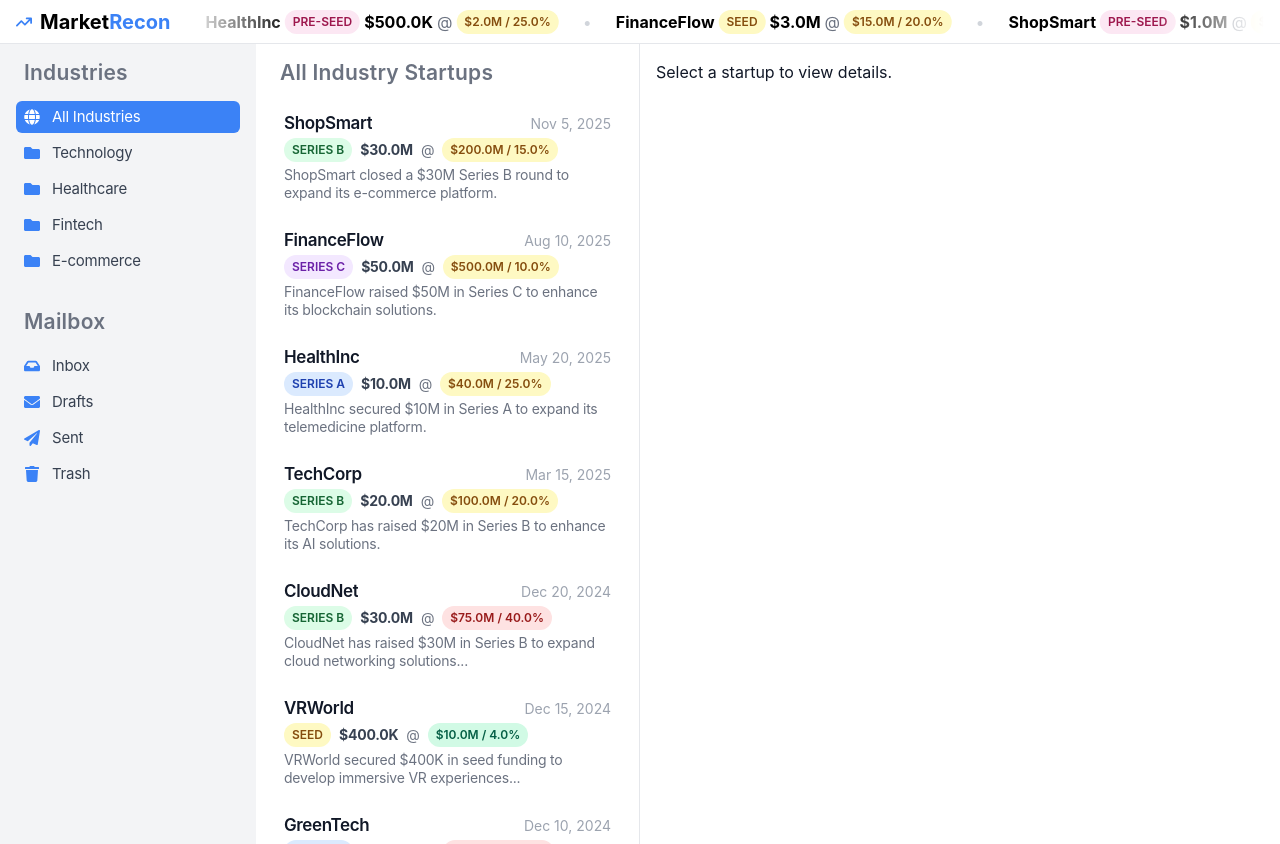
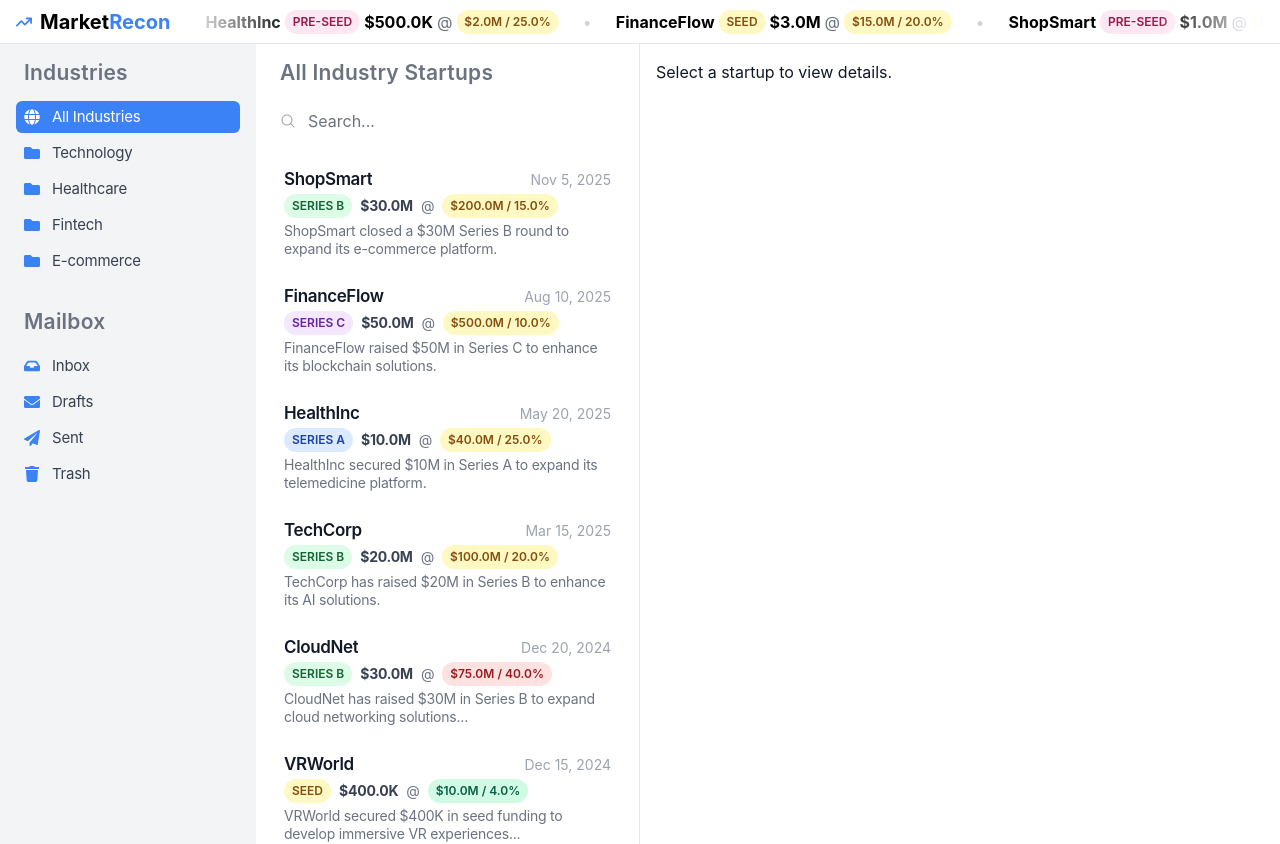
Before and after one commit to buzsh/recon, a Next.js app: page / in a window 1280 px wide. Built offline with nearby package versions, Linux system fonts and the light colour scheme.

Commit message:
feat: startup list search section

```diff
--- a/components/StartupList.tsx
+++ b/components/StartupList.tsx
@@ -3,6 +3,7 @@ import { Startup } from "../data/types";
 import { formatCurrency } from "../app/utils/formatCurrency";
 import FundingRoundPill from "./FundingRoundPill";
 import ValuationPill from "./ValuationPill";
+import { HiMagnifyingGlass } from "react-icons/hi2";
 
 interface StartupListProps {
   startups: Startup[];
@@ -39,6 +40,16 @@ const StartupList: React.FC<StartupListProps> = ({
         <h2 className="hidden md:block text-[21px] font-semibold text-gray-500 dark:text-gray-400 mb-4 pl-2 leading-[25px] tracking-[0.23px]">
           {selectedIndustryName || "All Industry"} Startups
         </h2>
+        <div className="relative mb-4">
+          <div className="relative flex items-center px-1">
+            <HiMagnifyingGlass className="absolute left-2 h-4 w-4 text-gray-400 pointer-events-none" />
+            <input
+              type="text"
+              placeholder="Search..."
+              className="w-full bg-transparent py-2 pl-8 text-[16px] placeholder-gray-500 dark:placeholder-gray-400 focus:outline-none focus:ring-0 dark:text-white select-none"
+            />
+          </div>
+        </div>
         <ul className="space-y-1">
           {sortedStartups.map((startup) => {
             const latestFundingRound = startup.fundingRounds[0];
```
